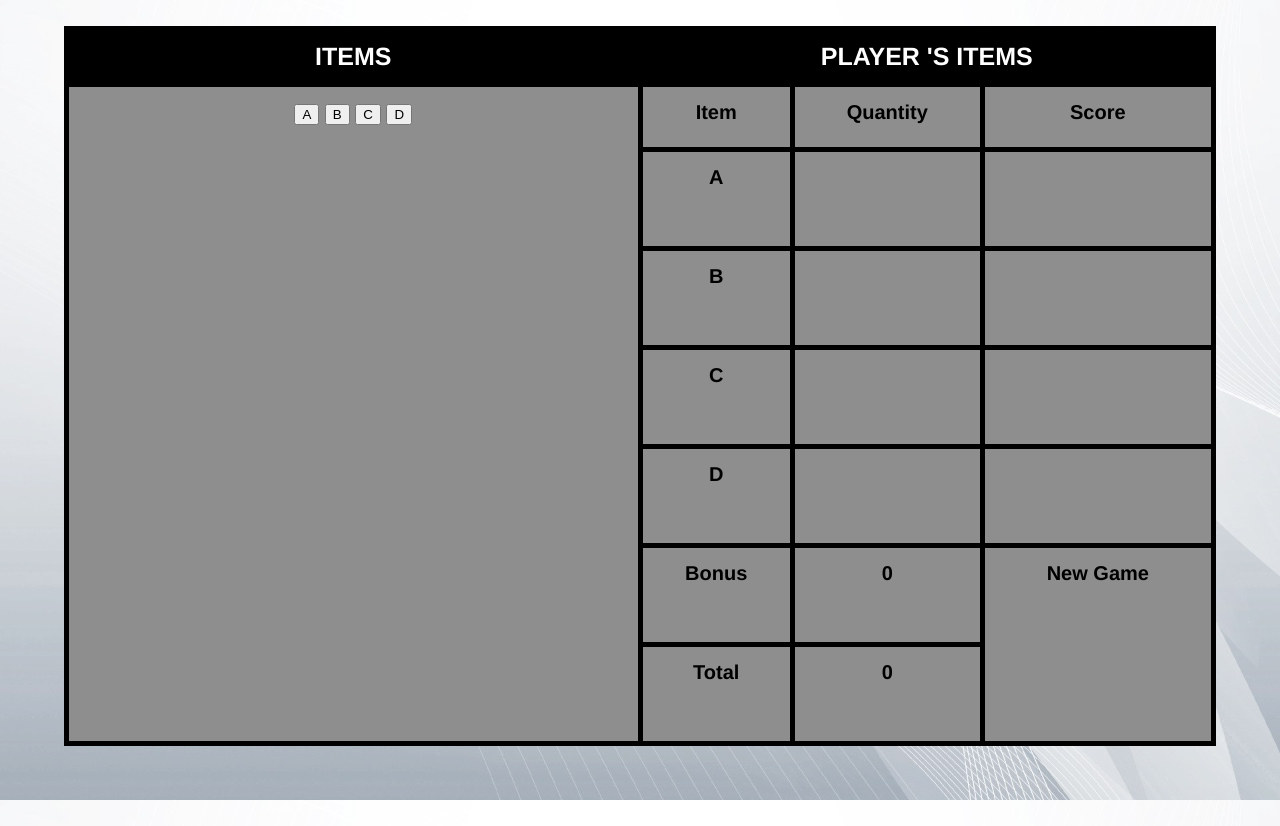
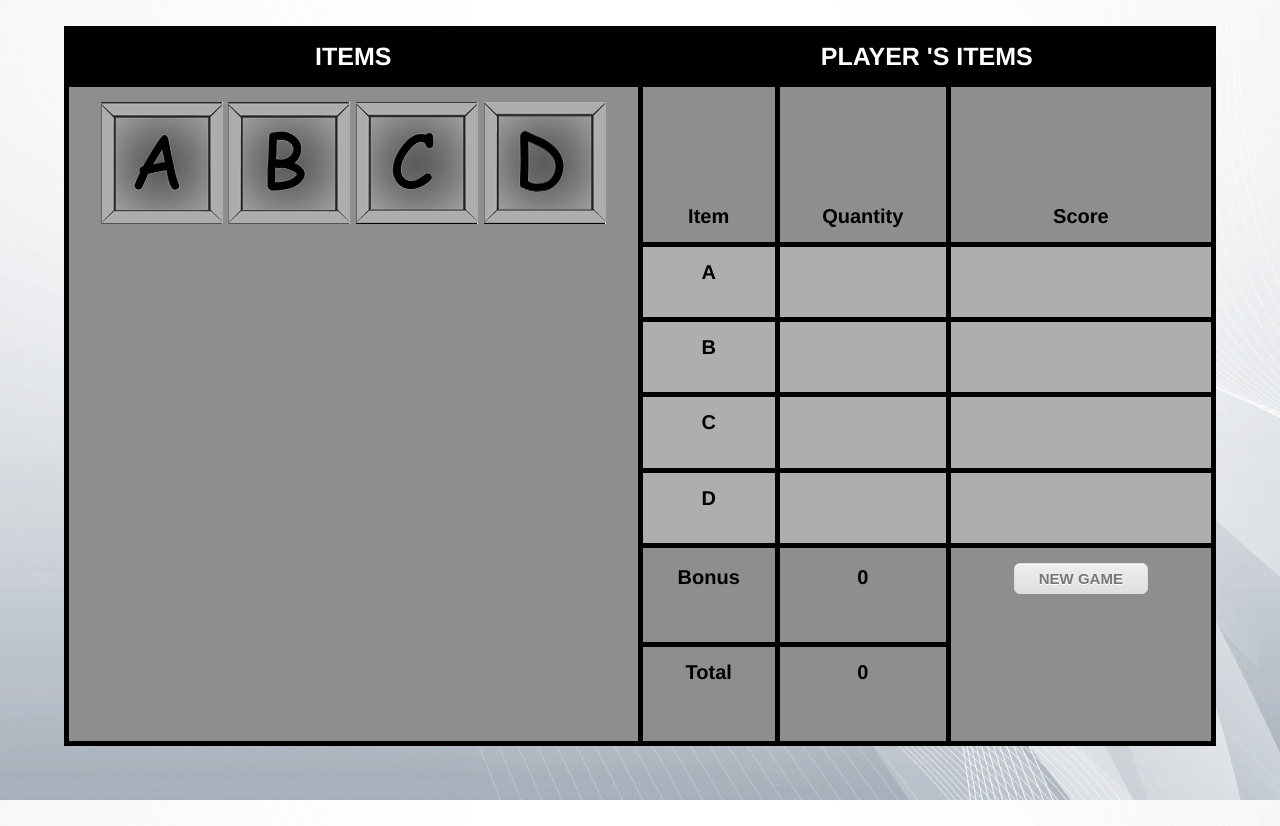
Before and after one commit to GBouffard/game_points, a website: page index.html in a window 1280 px wide. Drawn offline with nearby package versions, Linux system fonts and the light colour scheme; a web font is replaced by a local one.

Commit message:
Added some basic CSS to the project

```diff
--- a/index.html
+++ b/index.html
@@ -22,31 +22,31 @@
       <tbody>
         <tr id='collected_items_table_header'>
           <td rowspan='7'>
-            <button id="item_a" title="Click to add Item A">A</button>
-            <button id="item_b" title="Click to add Item B">B</button>
-            <button id="item_c" title="Click to add Item A">C</button>
-            <button id="item_d" title="Click to add Item B">D</button>
+            <button id="item_a" title="Click to add Item A"></button>
+            <button id="item_b" title="Click to add Item B"></button>
+            <button id="item_c" title="Click to add Item C"></button>
+            <button id="item_d" title="Click to add Item D"></button>
           </td>
           <td>Item</td>
           <td>Quantity</td>
           <td>Score</td>
         </tr>
-        <tr>
+        <tr class="items_row">
           <td class='letter_size'>A</td>
           <td id="a_quantity"></td>
           <td id="a_score"></td>
         </tr>
-        <tr>
+        <tr class="items_row">
           <td class='letter_size'>B</td>
           <td id="b_quantity"></td>
           <td id="b_score"></td>
         </tr>
-        <tr>
+        <tr class="items_row">
           <td class='letter_size'>C</td>
           <td id="c_quantity"></td>
           <td id="c_score"></td>
         </tr>
-        <tr>
+        <tr class="items_row">
           <td class='letter_size'>D</td>
           <td id="d_quantity"></td>
           <td id="d_score"></td>
@@ -54,7 +54,7 @@
         <tr class="last_rows">
           <td>Bonus</td>
           <td id="total_bonus">0</td>
-          <td rowspan='2' id='new_game'> New Game</td>
+          <td rowspan='2'><button id='new_game' title="Click to start a new game"> NEW GAME</button></td>
         </tr>
         <tr class="last_rows">
           <td>Total</td>
--- a/public/gp.css
+++ b/public/gp.css
@@ -61,3 +61,143 @@ th, td {
   font-size: 20px;
   font-weight: bold;
 }
+
+.items_row {
+  background-color: #AEAEAE;
+}
+
+#item_a {
+  background-image: url(letter_a.png);
+  background-color: Transparent;
+  background-repeat:no-repeat;
+  border: none;
+  cursor:pointer;
+  overflow: hidden;
+  outline:none;
+  width: 122px; height: 122px;
+  background-size: 100% 100%;
+}
+
+#item_a:hover {
+  background-image: url(letter_a_2.png);
+  background-color: Transparent;
+  background-repeat:no-repeat;
+  border: none;
+  cursor:pointer;
+  overflow: hidden;
+  outline:none;
+  width: 122px; height: 122px;
+  background-size: 100% 100%;
+}
+
+#item_b {
+  background-image: url(letter_b.png);
+  background-color: Transparent;
+  background-repeat:no-repeat;
+  border: none;
+  cursor:pointer;
+  overflow: hidden;
+  outline:none;
+  width: 122px; height: 122px;
+  background-size: 100% 100%;
+}
+
+#item_b:hover {
+  background-image: url(letter_b_2.png);
+  background-color: Transparent;
+  background-repeat:no-repeat;
+  border: none;
+  cursor:pointer;
+  overflow: hidden;
+  outline:none;
+  width: 122px; height: 122px;
+  background-size: 100% 100%;
+}
+
+#item_c {
+  background-image: url(letter_c.png);
+  background-color: Transparent;
+  background-repeat:no-repeat;
+  border: none;
+  cursor:pointer;
+  overflow: hidden;
+  outline:none;
+  width: 122px; height: 122px;
+  background-size: 100% 100%;
+}
+
+#item_c:hover {
+  background-image: url(letter_c_2.png);
+  background-color: Transparent;
+  background-repeat:no-repeat;
+  border: none;
+  cursor:pointer;
+  overflow: hidden;
+  outline:none;
+  width: 122px; height: 122px;
+  background-size: 100% 100%;
+}
+
+#item_d {
+  background-image: url(letter_d.png);
+  background-color: Transparent;
+  background-repeat:no-repeat;
+  border: none;
+  cursor:pointer;
+  overflow: hidden;
+  outline:none;
+  width: 122px; height: 122px;
+  background-size: 100% 100%;
+}
+
+#item_d:hover {
+  background-image: url(letter_d_2.png);
+  background-color: Transparent;
+  background-repeat:no-repeat;
+  border: none;
+  cursor:pointer;
+  overflow: hidden;
+  outline:none;
+  width: 122px; height: 122px;
+  background-size: 100% 100%;
+}
+
+#new_game {
+  -moz-box-shadow:inset 0px 1px 0px 0px #ffffff;
+  -webkit-box-shadow:inset 0px 1px 0px 0px #ffffff;
+  box-shadow:inset 0px 1px 0px 0px #ffffff;
+  background:-webkit-gradient(linear, left top, left bottom, color-stop(0.05, #ededed), color-stop(1, #dfdfdf));
+  background:-moz-linear-gradient(top, #ededed 5%, #dfdfdf 100%);
+  background:-webkit-linear-gradient(top, #ededed 5%, #dfdfdf 100%);
+  background:-o-linear-gradient(top, #ededed 5%, #dfdfdf 100%);
+  background:-ms-linear-gradient(top, #ededed 5%, #dfdfdf 100%);
+  background:linear-gradient(to bottom, #ededed 5%, #dfdfdf 100%);
+  filter:progid:DXImageTransform.Microsoft.gradient(startColorstr='#ededed', endColorstr='#dfdfdf',GradientType=0);
+  background-color:#ededed;
+  -moz-border-radius:6px;
+  -webkit-border-radius:6px;
+  border-radius:6px;
+  border:1px solid #dcdcdc;
+  cursor:pointer;
+  color:#777777;
+  font-family:Arial;
+  font-size:15px;
+  font-weight:bold;
+  padding:6px 24px;
+  text-decoration:none;
+  text-shadow:0px 1px 0px #ffffff;
+}
+#new_game:hover {
+  background:-webkit-gradient(linear, left top, left bottom, color-stop(0.05, #dfdfdf), color-stop(1, #ededed));
+  background:-moz-linear-gradient(top, #dfdfdf 5%, #ededed 100%);
+  background:-webkit-linear-gradient(top, #dfdfdf 5%, #ededed 100%);
+  background:-o-linear-gradient(top, #dfdfdf 5%, #ededed 100%);
+  background:-ms-linear-gradient(top, #dfdfdf 5%, #ededed 100%);
+  background:linear-gradient(to bottom, #dfdfdf 5%, #ededed 100%);
+  filter:progid:DXImageTransform.Microsoft.gradient(startColorstr='#dfdfdf', endColorstr='#ededed',GradientType=0);
+  background-color:#dfdfdf;
+}
+#new_game:active {
+  position:relative;
+  top:1px;
+}
```
Also changed, not shown: README.md, public/gp_screenshot.png (added), public/letter_a.png (added), public/letter_a_2.png (added), public/letter_b.png (added), public/letter_b_2.png (added), public/letter_c.png (added), public/letter_c_2.png (added), public/letter_d.png (added), public/letter_d_2.png (added).
